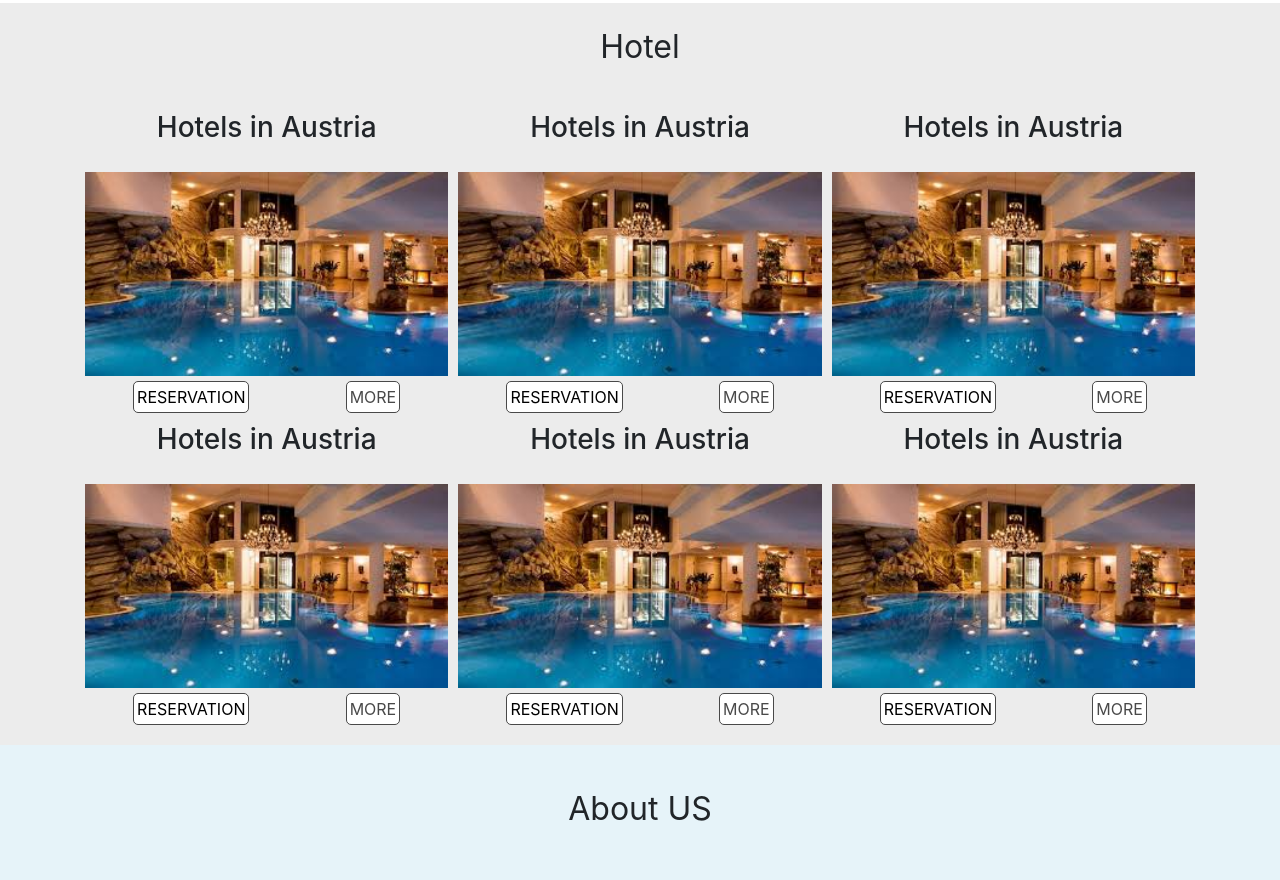
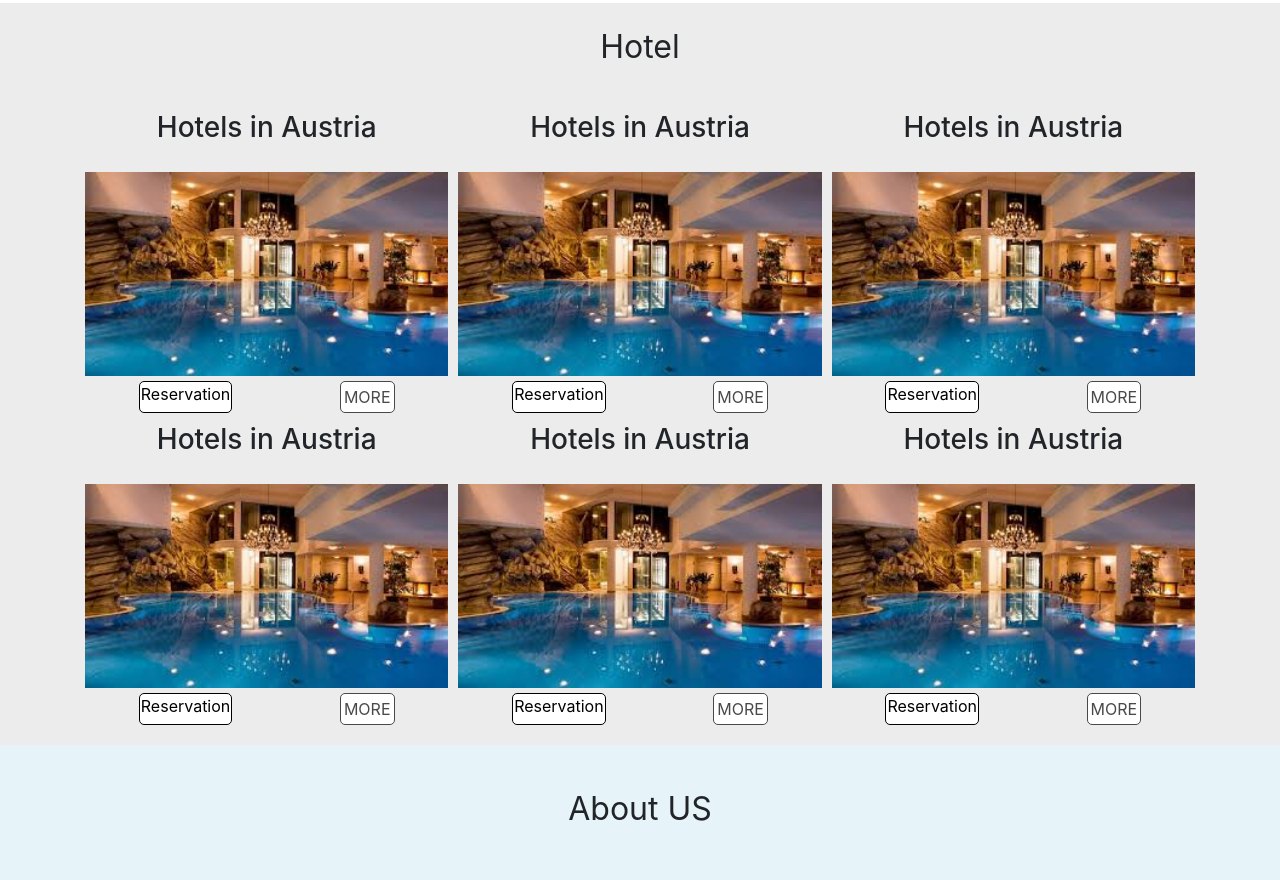
Before and after one commit to borachok/css, a plain HTML site: page index.html in a window 1280 px wide. Shown: the part 302-1182 px from the top of the page. Drawn offline with nearby package versions, Linux system fonts and the light colour scheme; a web font is replaced by a local one.

Commit message:
fixed somethin errors in the page

```diff
--- a/index.html
+++ b/index.html
@@ -8,7 +8,7 @@
     <link href="style/main.css" rel="stylesheet">
     <link crossorigin="anonymous" href="https://stackpath.bootstrapcdn.com/bootstrap/4.3.1/css/bootstrap.min.css"
           integrity="sha384-ggOyR0iXCbMQv3Xipma34MD+dH/1fQ784/j6cY/iJTQUOhcWr7x9JvoRxT2MZw1T" rel="stylesheet">
-    <title>Responsive page</title>
+    <title>Ski Resort</title>
 </head>
 <body>
 <div class="main_wrapper">
@@ -43,7 +43,7 @@
                         <h3>Hotels in Austria</h3>
                         <img alt="hotel" src="img/hotel.jpg">
                         <div class="btn-cart">
-                            <button class="card_button"><a href="#form">Reservation</a></button>
+                            <a href="#form">Reservation</a>
                             <button class="card_button" data-target="#hotelModal" data-toggle="modal">More</button>
                         </div>
                     </article>
@@ -51,7 +51,7 @@
                         <h3>Hotels in Austria</h3>
                         <img alt="hotel" src="img/hotel.jpg">
                         <div class="btn-cart">
-                            <button class="card_button"><a href="#form">Reservation</a></button>
+                            <a href="#form">Reservation</a>
                             <button class="card_button" data-target="#hotelModal" data-toggle="modal">More</button>
                         </div>
                     </article>
@@ -59,7 +59,7 @@
                         <h3>Hotels in Austria</h3>
                         <img alt="hotel" src="img/hotel.jpg">
                         <div class="btn-cart">
-                            <button class="card_button"><a href="#form">Reservation</a></button>
+                            <a href="#form">Reservation</a>
                             <button class="card_button" data-target="#hotelModal" data-toggle="modal">More</button>
                         </div>
                     </article>
@@ -67,7 +67,7 @@
                         <h3>Hotels in Austria</h3>
                         <img alt="hotel" src="img/hotel.jpg">
                         <div class="btn-cart">
-                            <button class="card_button"><a href="#form">Reservation</a></button>
+                            <a href="#form">Reservation</a>
                             <button class="card_button" data-target="#hotelModal" data-toggle="modal">More</button>
                         </div>
                     </article>
@@ -75,7 +75,7 @@
                         <h3>Hotels in Austria</h3>
                         <img alt="hotel" src="img/hotel.jpg">
                         <div class="btn-cart">
-                            <button class="card_button"><a href="#form">Reservation</a></button>
+                            <a href="#form">Reservation</a>
                             <button class="card_button" data-target="#hotelModal" data-toggle="modal">More</button>
                         </div>
                     </article>
@@ -83,11 +83,11 @@
                         <h3>Hotels in Austria</h3>
                         <img alt="hotel" src="img/hotel.jpg">
                         <div class="btn-cart">
-                            <button class="card_button"><a href="#form">Reservation</a></button>
+                            <a href="#form">Reservation</a>
                             <button class="card_button" data-target="#hotelModal" data-toggle="modal">More</button>
                         </div>
                     </article>
-                    <div aria-hidden="true" aria-labelledby="modal" class="modal fade" id="hotelModal"
+                    <div aria-hidden="true" aria-labelledby="modalWindow" class="modal fade" id="hotelModal"
                          role="dialog" tabindex="-1">
                         <div class="modal-dialog" role="document">
                             <div class="modal-content">
--- a/style/main.css
+++ b/style/main.css
@@ -99,7 +99,19 @@ main .btn-cart {
     display: flex;
     justify-content: space-around;
 }
-
+main .btn-cart a{
+    text-decoration: none;
+    border: 1px solid #000000;
+    background-color: #ffffff;
+    color: #000000;
+    border-radius: 5px;
+    padding-right: 1px;
+    padding-left: 1px;
+}
+main .btn-cart a:hover{
+    background-color: #f6b93b;
+    color: #ffffff;
+}
 .card_button {
     color: #494949;
     text-transform: uppercase;
@@ -111,6 +123,7 @@ main .btn-cart {
     transition: all 0.4s ease 0s;
 
 }
+
 
 .card_button:hover {
     color: #ffffff;
```
